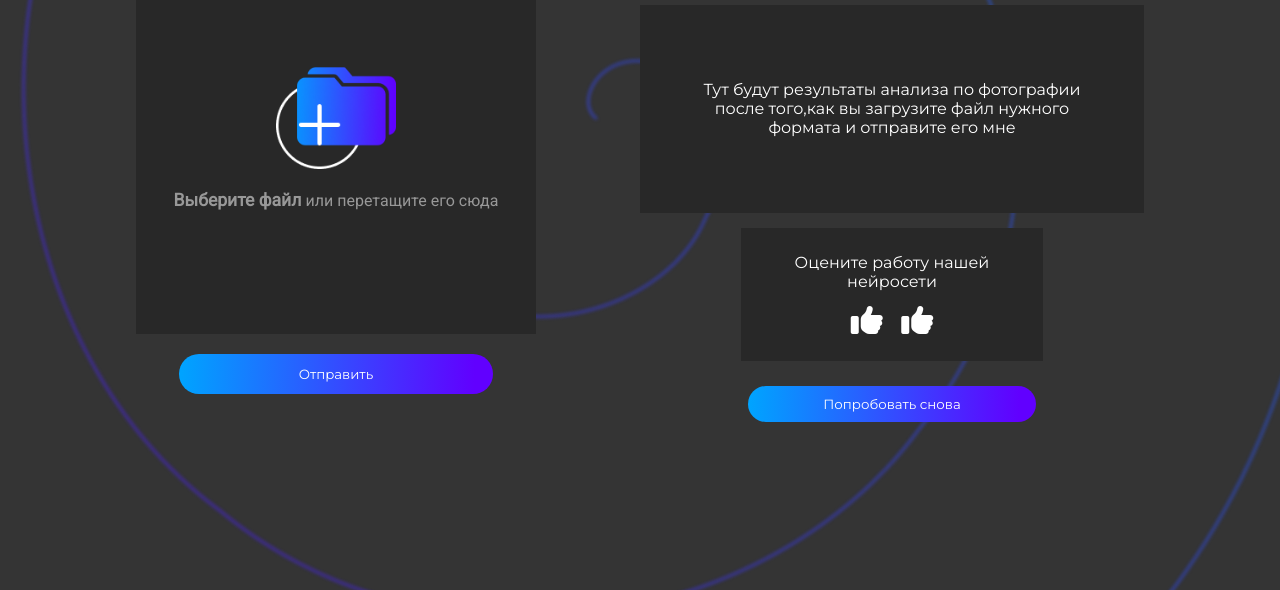
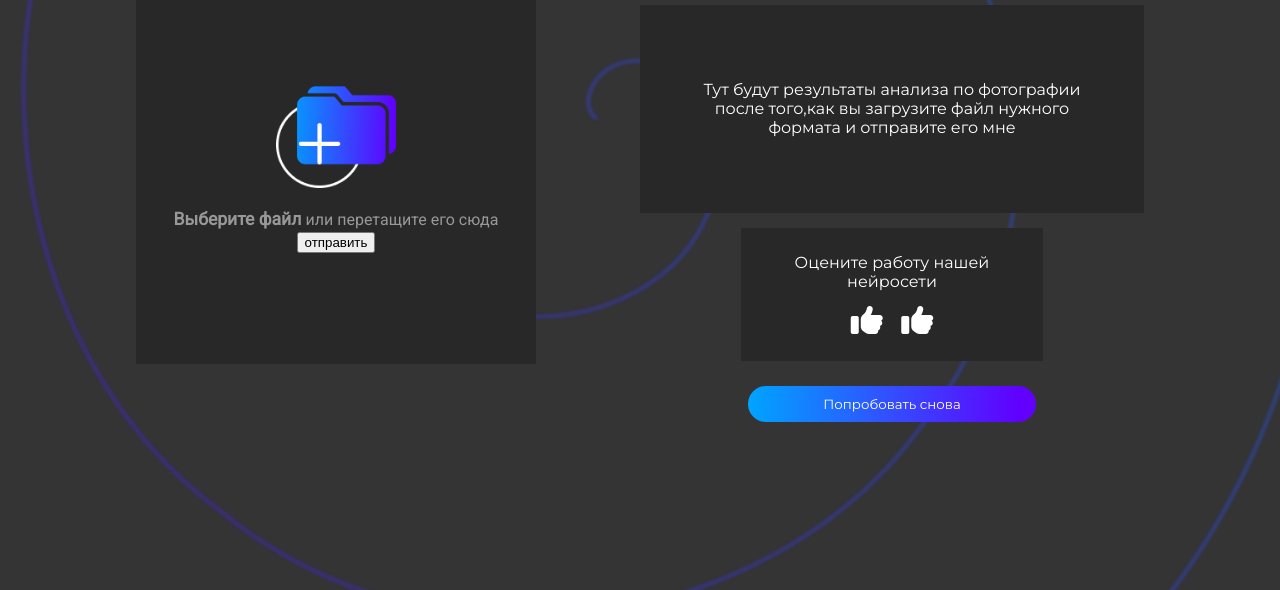
Before and after one commit to Qwerty10291/aiijc_project, a plain HTML site: page templates/index.html in a window 1280 px wide. Shown: the part 210-800 px from the top of the page. Drawn offline with nearby package versions, Linux system fonts and the light colour scheme; files whose address does not match are found by name.

Commit message:
requiremetns and html url fix

```diff
--- a/templates/index.html
+++ b/templates/index.html
@@ -22,16 +22,16 @@
     <main>
         <div class="column-left">
             <div class="upLoadArea">
-                <form id="upload-container" method="POST" action="send.php">
-                    <img id="upload-image" src="img/Group%201.png">
+                <form id="upload-container" method="POST" action="/upload">
+                    <img id="upload-image" src="static/img/Group%201.png">
                     <div>
                         <input id="file-input" type="file" name="file" multiple>
                         <label for="file-input">Выберите файл</label>
                         <span>или перетащите его сюда</span>
+                        <button type="send">отправить</button>
                     </div>
                 </form>
             </div>
-            <button class="send">Отправить</button>
         </div>
         <column-right>
             <div class="title">Результаты анализа по фотографии</div>
```
Also changed, not shown: requirements.txt (added).
